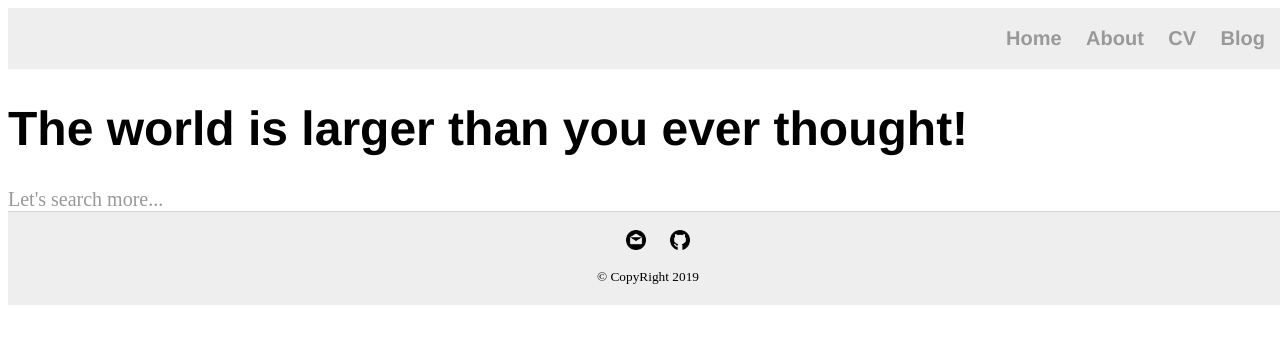
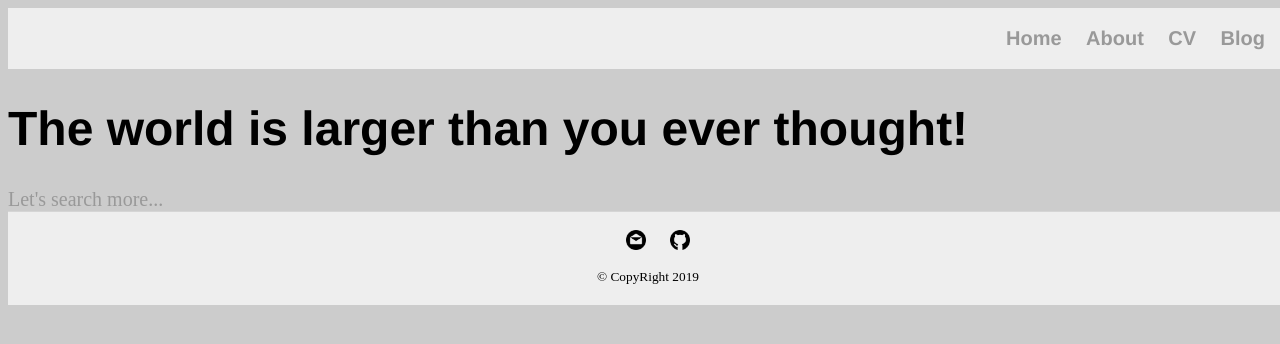
Before and after one commit to SaultBase/SaultBase.github.io, a Jekyll site: the page built from index.html, in a window 1280 px wide. Shown: the top 344 px of the page. Built offline with Jekyll 4.4.1, drawn with Linux system fonts in a browser that asks for light colours.

Commit message:
Update main.css

```diff
--- a/css/main.css
+++ b/css/main.css
@@ -71,6 +71,7 @@ ul.posts li {
 	body {
 		width: 100%;
 		height: 100%;
+		background: #ccc;
              }
 }
 
```
